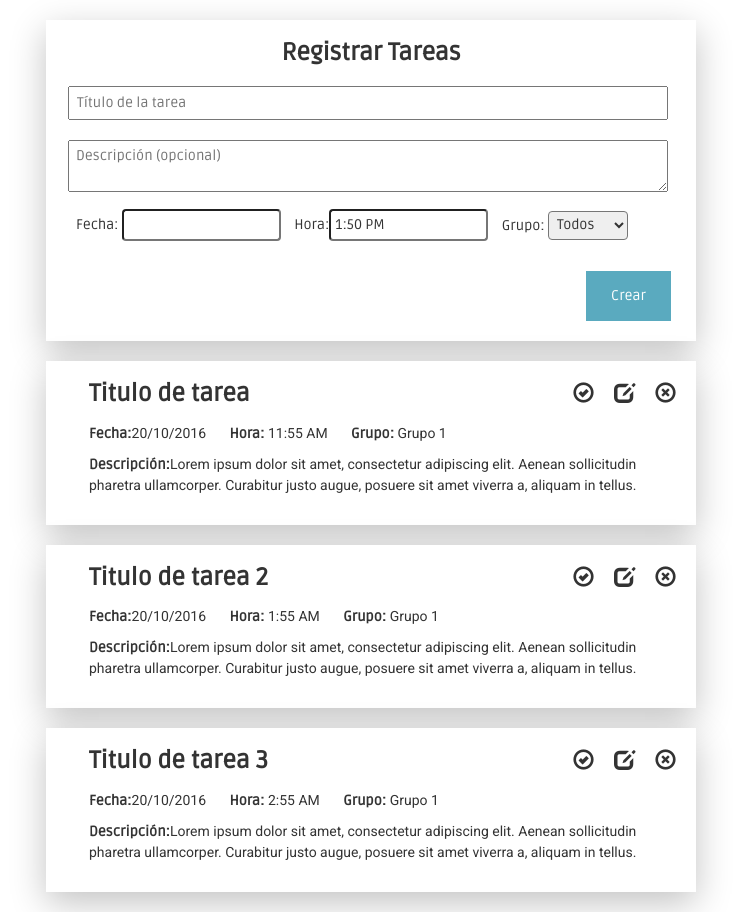
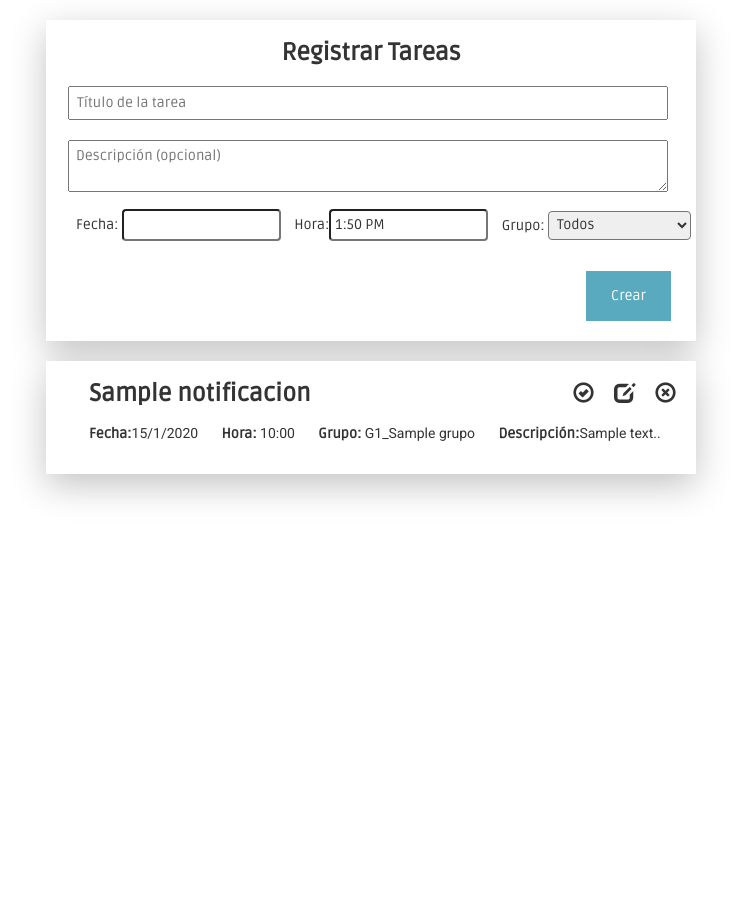
Before and after one commit to JuanEstebanLopez/temporio_web, a Django app: a page that uses temporio/temporio_web/templates/temporio/profesor_tablero.html in a window 1280 px wide. Shown: the whole page, without its empty margins (269-1010 px from the left). After the commit the page ends 499 px from the top, so only its background shows below. Run offline with Django 3.2, Linux system fonts and the light colour scheme; tables that the repository leaves empty hold one stand-in row (values such as "Sample post"); some libraries are stand-ins or nearby versions.

Commit message:
profesor tablero notificaciones

```diff
--- a/temporio/static/js/main.js
+++ b/temporio/static/js/main.js
@@ -70,25 +70,42 @@ $('#crear-tarea').click(function(){
       "tipo": tipoP
     }
 
+
+    if(tipoP<0){
+      tipoP=1;
+    }
+    var hora=horaP.split(":");
+    var h=parseInt(hora[0]);
+    var m=hora[1].split(" ");
+    if(m[1]=="PM"){
+      h+=12;
+    }
+    str_hora=h+"/"+m[0];
+    var str_url='/crear_alarma/'+fechaP+"/"+str_hora+"/"+tipoP+"/"+tituloP+"/"+descripcionP+"/";
+    if(grupoP!="none"){
+      str_url+=grupoP+"/";
+    }
+
     console.log("esto fue lo que obtuvo" + JSON.stringify(datos));
-
-
+    // $('.muro').append("<div class='publicacion'>"+"<span class='glyphicon glyphicon-remove-circle editar' id='borrar' data-title='Borrar'>"+"</span>"+"<span class='glyphicon glyphicon-edit editar' id='editar' data-title='Editar'>"+"</span>"+"<span class='glyphicon glyphicon-ok-circle editar' id='completar' data-title='Marcar como Completo'>"+"</span>"+"<h3>"+tituloP+"</h3>"+"<div class='datos'>"+"<p class='fecha'>"+"<span> Fecha:"+"</span>"+fechaP+"</p>"+"<p class='hora'>"+"<span> Hora:"+"</span>"+horaP+"</p>"+"<p class='grupo'>"+"<span> Grupo:"+"</span>"+grupoP+"</p>"+"<p class='descripcion'>"+"<span> Descripcion:"+"</span>"+descripcionP+"</p>"+"</div>"+"</div>");
+    $.ajax({
+    data: datos,
+    url: str_url,
+    type: 'get',
+    success: function(response){
         $('.muro').append("<div class='publicacion'>"+"<span class='glyphicon glyphicon-remove-circle editar' id='borrar' data-title='Borrar'>"+"</span>"+"<span class='glyphicon glyphicon-edit editar' id='editar' data-title='Editar'>"+"</span>"+"<span class='glyphicon glyphicon-ok-circle editar' id='completar' data-title='Marcar como Completo'>"+"</span>"+"<h3>"+tituloP+"</h3>"+"<div class='datos'>"+"<p class='fecha'>"+"<span> Fecha:"+"</span>"+fechaP+"</p>"+"<p class='hora'>"+"<span> Hora:"+"</span>"+horaP+"</p>"+"<p class='grupo'>"+"<span> Grupo:"+"</span>"+grupoP+"</p>"+"<p class='descripcion'>"+"<span> Descripcion:"+"</span>"+descripcionP+"</p>"+"</div>"+"</div>");
-  /*$.ajax({
-    data: datos,
-    url: 'php/formulario.php',
-    type: 'post',
-
-    success: function(response){
-
         console.log(response);
-
+        alert("Se ha cread la nueva notificación exitosamente.");
+        $('#titulo').val("");
+        $('#descripcion').val("");
+        // $('.muro').append(response);
+    // alert(response);
   },
-
   error: function(){
   console.log("Error")
+  alert("No se pudo crear la notificación.");
 }
-})*/
+})
 }
 
 
--- a/temporio/temporio/settings.py
+++ b/temporio/temporio/settings.py
@@ -104,15 +104,15 @@ AUTH_PASSWORD_VALIDATORS = [
 # Internationalization
 # https://docs.djangoproject.com/en/1.10/topics/i18n/
 
-LANGUAGE_CODE = 'en-us'
+LANGUAGE_CODE = 'es'
 
-TIME_ZONE = 'UTC'
+TIME_ZONE = 'CO'
 
 USE_I18N = True
 
 USE_L10N = True
 
-USE_TZ = True
+USE_TZ = False
 
 
 # Static files (CSS, JavaScript, Images)
--- a/temporio/temporio/urls.py
+++ b/temporio/temporio/urls.py
@@ -23,6 +23,8 @@ urlpatterns = [
     url(r'^$', Home.as_view(), name='index'),
     url(r'^profesor/(?P<codigo>[-_\w]+)/$', InicioProfesor.as_view(), name='index'),
     url(r'^profesor/(?P<codigo>[-_\w]+)/tareas/$', TableroProfesor.as_view(), name='index'),
+    # url(r'^crear_alarma/(?P<dia>[0-9]+)/(?P<mes>[0-9]+)/(?P<anio>[0-9]+)/(?P<hora>[-_\w]+)/(?P<minuto>[-_\w]+)/(?P<tipo>[0-9]+)/(?P<titulo>[-_\w]+)/(?P<descripcion>[-_\w]+)/(?P<materia>[-_\w]+)/$', views.crearNuevaNotificacion, name='crear_notificacion_sin_grupo'),
+    url(r'^crear_alarma/(?P<dia>[0-9]+)/(?P<mes>[0-9]+)/(?P<anio>[0-9]+)/(?P<hora>[-_\w]+)/(?P<minuto>[-_\w]+)/(?P<tipo>[0-9]+)/(?P<titulo>[ -_\w]+)/(?P<descripcion>[ -_\w]+)/(?P<grupo>[-_\w]+)/$', views.crearNuevaNotificacionGrupo, name='crear_notificacion_con_grupo'),
     url(r'^notificaciones/estudiante/(?P<codigo>[-_\w]+)/$', vistaNotificaciones.as_view(), name='index'),
     # url(r'^j', views.post_list,name="in"),
 ]
--- a/temporio/temporio_web/templates/temporio/profesor_tablero.html
+++ b/temporio/temporio_web/templates/temporio/profesor_tablero.html
@@ -1,5 +1,4 @@
 {% load staticfiles %}
-
 <!DOCTYPE html>
 <html lang="en">
 <head>
@@ -71,7 +70,6 @@
 					<div class="mostrar-grupo">
 
 						<div class="grupo1">
-
 							<div class="alumno lg-3">
 								<h4>Fulano de TalA</h4>
 								<div class="apru">
@@ -79,8 +77,6 @@
 									<span class="glyphicon glyphicon-remove ok-criolloN" id="no-pasa" data-title="No Aprobar"></span>
 								</div>
 							</div>
-
-
 							<div class="alumno lg-3">
 								<h4>Fulano de TalB</h4>
 								<div class="apru">
@@ -88,8 +84,6 @@
 									<span class="glyphicon glyphicon-remove ok-criolloN" id="no-pasa" data-title="No Aprobar"></span>
 								</div>
 							</div>
-
-
 							<div class="alumno lg-3">
 								<h4>Fulano de TalC</h4>
 								<div class="apru">
@@ -97,7 +91,6 @@
 									<span class="glyphicon glyphicon-remove ok-criolloN" id="no-pasa" data-title="No Aprobar"></span>
 								</div>
 							</div>
-
 							<div class="alumno lg-3">
 								<h4>Fulano de TalD</h4>
 								<div class="apru">
@@ -105,8 +98,6 @@
 									<span class="glyphicon glyphicon-remove ok-criolloN" id="no-pasa" data-title="No Aprobar"></span>
 								</div>
 							</div>
-
-
 							<div class="alumno lg-3">
 								<h4>Fulano de TalE</h4>
 								<div class="apru">
@@ -114,13 +105,9 @@
 									<span class="glyphicon glyphicon-remove ok-criolloN" id="no-pasa" data-title="No Aprobar"></span>
 								</div>
 							</div>
-
-
 						</div>
 
-
 						<div class="grupo2">
-
 							<div class="alumno lg-3">
 								<h4>Fulano de TalF</h4>
 								<div class="apru">
@@ -128,8 +115,6 @@
 									<span class="glyphicon glyphicon-remove ok-criolloN" id="no-pasa" data-title="No Aprobar"></span>
 								</div>
 							</div>
-
-
 							<div class="alumno lg-3">
 								<h4>Fulano de TalG</h4>
 								<div class="apru">
@@ -137,8 +122,6 @@
 									<span class="glyphicon glyphicon-remove ok-criolloN" id="no-pasa" data-title="No Aprobar"></span>
 								</div>
 							</div>
-
-
 							<div class="alumno lg-3">
 								<h4>Fulano de TalH</h4>
 								<div class="apru">
@@ -146,7 +129,6 @@
 									<span class="glyphicon glyphicon-remove ok-criolloN" id="no-pasa" data-title="No Aprobar"></span>
 								</div>
 							</div>
-
 							<div class="alumno lg-3">
 								<h4>Fulano de TalI</h4>
 								<div class="apru">
@@ -154,8 +136,6 @@
 									<span class="glyphicon glyphicon-remove ok-criolloN" id="no-pasa" data-title="No Aprobar"></span>
 								</div>
 							</div>
-
-
 							<div class="alumno lg-3">
 								<h4>Fulano de TalJ</h4>
 								<div class="apru">
@@ -163,12 +143,9 @@
 									<span class="glyphicon glyphicon-remove ok-criolloN" id="no-pasa" data-title="No Aprobar"></span>
 								</div>
 							</div>
-
-
 						</div>
 
 						<div class="grupo3">
-
 							<div class="alumno lg-3">
 								<h4>Fulano de TalK</h4>
 								<div class="apru">
@@ -176,8 +153,6 @@
 									<span class="glyphicon glyphicon-remove ok-criolloN" id="no-pasa" data-title="No Aprobar"></span>
 								</div>
 							</div>
-
-
 							<div class="alumno lg-3">
 								<h4>Fulano de TalL</h4>
 								<div class="apru">
@@ -185,8 +160,6 @@
 									<span class="glyphicon glyphicon-remove ok-criolloN" id="no-pasa" data-title="No Aprobar"></span>
 								</div>
 							</div>
-
-
 							<div class="alumno lg-3">
 								<h4>Fulano de TalM</h4>
 								<div class="apru">
@@ -194,7 +167,6 @@
 									<span class="glyphicon glyphicon-remove ok-criolloN" id="no-pasa" data-title="No Aprobar"></span>
 								</div>
 							</div>
-
 							<div class="alumno lg-3">
 								<h4>Fulano de TalN</h4>
 								<div class="apru">
@@ -202,8 +174,6 @@
 									<span class="glyphicon glyphicon-remove ok-criolloN" id="no-pasa" data-title="No Aprobar"></span>
 								</div>
 							</div>
-
-
 							<div class="alumno lg-3">
 								<h4>Fulano de TalO</h4>
 								<div class="apru">
@@ -211,24 +181,18 @@
 									<span class="glyphicon glyphicon-remove ok-criolloN" id="no-pasa" data-title="No Aprobar"></span>
 								</div>
 							</div>
-
-
-
 						</div>
 
 					</div>
 
-
-
-
 					<a id="ok">Listo</a>
 				</div>
-
 			</div>
 		</div>
 	</div>
 
 	<div class="container muro">
+		{% if existe %}
 		<div class="publicando lg-12">
 			<h3>Registrar Tareas</h3>
 			<!-- <input type="text" name="fname" placeholder="Titulo de la Tarea"><br>
@@ -243,9 +207,9 @@
 
 				<p>Grupo: <select class="horas" id="grupos">
 					<option>Todos</option>
-        <option>Grupo 1</option>
-        <option>Grupo 2</option>
-        <option>Grupo 3</option>
+					{% for gr in grupos %}
+					<option value="{{gr.codigo_grupo}}">G{{gr.numero_grupo}}_{{gr.nombre_materia}}</option>
+					{% endfor %}
 				</select> </p> <br>
 
 				<a class="enviar" id="crear-tarea">Crear</a>
@@ -254,55 +218,15 @@
 
 
 		</div>
+		{% endif %}
+
+		{%for n in notificaciones%}
+
+			{% include "temporio/profesor_tablero_publicacion.html" with noti=n %}
+		{%endfor%}
 
 
-  <div class="publicacion">
-  <span class="glyphicon glyphicon-remove-circle editar" id="borrar" data-title="Borrar"></span>
-   <span class="glyphicon glyphicon-edit editar" id="editar" data-title="Editar"></span>
 
-   <span class="glyphicon glyphicon-ok-circle editar" id="completar" data-title="Marcar como completo"></span>
-   <h3>Titulo de tarea</h3>
-
-   <div class="datos">
-   	<p class="fecha"><span>Fecha:</span>20/10/2016</p>
-   	<p class="hora"><span>Hora:</span> 11:55 AM</p>
-   	<p class="grupo"><span>Grupo:</span> Grupo 1</p>
-   	<p class="descripcion"><span>Descripción:</span>Lorem ipsum dolor sit amet, consectetur adipiscing elit. Aenean sollicitudin pharetra ullamcorper. Curabitur justo augue, posuere sit amet viverra a, aliquam in tellus.</p>
-
-   </div>
-  </div>
-
-  <div class="publicacion">
-  <span class="glyphicon glyphicon-remove-circle editar" id="borrar" data-title="Borrar"></span>
-   <span class="glyphicon glyphicon-edit editar" id="editar" data-title="Editar"></span>
-
-   <span class="glyphicon glyphicon-ok-circle editar" id="completar" data-title="Marcar como completo"></span>
-   <h3>Titulo de tarea 2</h3>
-
-   <div class="datos">
-   	<p class="fecha"><span>Fecha:</span>20/10/2016</p>
-   	<p class="hora"><span>Hora:</span> 1:55 AM</p>
-   	<p class="grupo"><span>Grupo:</span> Grupo 1</p>
-   	<p class="descripcion"><span contenteditable="false">Descripción:</span>Lorem ipsum dolor sit amet, consectetur adipiscing elit. Aenean sollicitudin pharetra ullamcorper. Curabitur justo augue, posuere sit amet viverra a, aliquam in tellus.</p>
-
-   </div>
-  </div>
-
-  <div class="publicacion">
-  <span class="glyphicon glyphicon-remove-circle editar" id="borrar" data-title="Borrar"></span>
-   <span class="glyphicon glyphicon-edit editar" id="editar" data-title="Editar"></span>
-
-   <span class="glyphicon glyphicon-ok-circle editar" id="completar" data-title="Marcar como completo"></span>
-   <h3>Titulo de tarea 3</h3>
-
-   <div class="datos">
-   	<p class="fecha"><span>Fecha:</span>20/10/2016</p>
-   	<p class="hora"><span>Hora:</span> 2:55 AM</p>
-   	<p class="grupo"><span>Grupo:</span> Grupo 1</p>
-   	<p class="descripcion"><span >Descripción:</span>Lorem ipsum dolor sit amet, consectetur adipiscing elit. Aenean sollicitudin pharetra ullamcorper. Curabitur justo augue, posuere sit amet viverra a, aliquam in tellus.</p>
-
-   </div>
-  </div>
 
 
 	</div>
--- /dev/null
+++ b/temporio/temporio_web/templates/temporio/profesor_tablero_publicacion.html
@@ -0,0 +1,21 @@
+{% load temporio_tags %}
+<div class="publicacion">
+  <span class="glyphicon glyphicon-remove-circle editar" id="borrar" data-title="Borrar"></span>
+  <span class="glyphicon glyphicon-edit editar" id="editar" data-title="Editar"></span>
+  <span class="glyphicon glyphicon-ok-circle editar" id="completar" data-title="Marcar como completo"></span>
+  <h3>{{n.titulo}}</h3>
+
+  <div class="datos">
+    <p class="fecha"><span>Fecha:</span>{{noti | get_fecha_notificacion}}</p>
+    <p class="hora"><span>Hora:</span> {{noti | get_hora_notificacion}}</p>
+    {% if n.grupos_materia_notificacion%}
+      <p class="grupo"><span>Grupo:</span>
+        {% for n in noti.grupos_materia_notificacion.all%}
+          {{n|get_nombre_grupo}}
+        {% endfor %}
+      </p>
+    {% endif %}
+    <p class="descripcion"><span >Descripción:</span>{{n.descripcion}}.</p>
+
+  </div>
+</div>
--- /dev/null
+++ b/temporio/temporio_web/templatetags/temporio_tags.py
@@ -0,0 +1,31 @@
+import datetime
+from django.utils.timezone import utc
+from django import template
+from temporio_web.models import Apunte, Notificacion, Profesor, Estudiante, Materia, Grupo, CodigoGrupo
+from django.contrib.contenttypes.models import ContentType
+register = template.Library()
+
+@register.filter(name='get_nombre_grupo')
+def get_nombre_grupo(grupo):
+    gru=Grupo.objects.get(codigo_grupo=grupo);
+    cod="G"+str(gru.numero_grupo)+"_"+gru.nombre_materia;
+    return cod;
+
+@register.filter(name='get_hora_notificacion')
+def get_hora_notificacion(noti):
+    h=noti.tiempo_alarma.hour
+    m=noti.tiempo_alarma.minute;
+    hora="";
+    if h<10:
+        hora=hora+"0";
+    hora=hora+str(h)+":";
+    if m<10:
+        hora=hora+"0";
+    noti.tiempo_alarma.replace(tzinfo=utc)
+    hora=hora+str(m);
+    return hora;
+
+@register.filter(name='get_fecha_notificacion')
+def get_fecha_notificacion(noti):
+    fecha=str(noti.tiempo_alarma.day)+"/"+str(noti.tiempo_alarma.month)+"/"+str(noti.tiempo_alarma.year);
+    return fecha;
--- a/temporio/temporio_web/views.py
+++ b/temporio/temporio_web/views.py
@@ -1,7 +1,7 @@
 
 # -*- coding: utf-8 -*-
 from django.shortcuts import render
-# import datetime
+import datetime
 # import string
 # import random
 # import base64
@@ -12,7 +12,7 @@
 
 from django.views.generic import View, FormView, UpdateView, CreateView, DetailView, ListView, TemplateView
 # from django.contrib.auth import authenticate, login, logout
-# from django.http import HttpResponseRedirect, HttpResponse
+from django.http import HttpResponseRedirect, HttpResponse
 # from django.contrib.auth.decorators import login_required
 # from django.core.urlresolvers import reverse
 # from django.contrib import auth
@@ -29,9 +29,9 @@
 # from django.http import Http404
 #
 # from django.template import defaultfilters
-# from django.template.defaultfilters import slugify
+from django.template.defaultfilters import slugify
+from models import Apunte, Notificacion, Profesor, Estudiante, Materia, Grupo,CodigoGrupo
 
-from models import Apunte, Notificacion, Profesor, Estudiante, Materia
 
 """
 Método usado para pedir las notificaciones de un estudiante que han sido cradas por sus profesores.
@@ -49,7 +49,7 @@
 """
 Método usado para pedir las notificaciones que un profesores ha creado para sus grupos.
 """
-def getNotificacionesEstudiantes(profesor):
+def getNotificacionesProfesor(profesor):
     notis=set([]);
     grupos_profesor=profesor.grupos.all();
     todas_notis=Notificacion.objects.all();
@@ -59,6 +59,9 @@
                 notis.add(n);
     return notis;
 
+"""
+Método usado para pedir las materias que da un profesor dependiendo de los geupos que tenga.
+"""
 def getMateriasProfesor(profesor):
     materias=set([]);
     grupos_profesor=profesor.grupos.all();
@@ -68,8 +71,39 @@
             if g.codigo_grupo in grupos_profesor:
                 materias.add(m);
     return materias;
+"""
+Método para dar el formato de hora del json, desde un datetimefield.
+"""
+def getSTRFecha(fech):
+    h=fech.hour
+    m=fech.minute;
+    hora="";
+    if h<10:
+        hora=hora+"0";
+    hora=hora+str(h)+":";
+    if m<10:
+        hora=hora+"0";
+    hora=hora+str(m);
+    fecha=str(fech.year)+"-"+str(fech.month)+"-"+str(fech.day)+"-"+hora;
+    return fecha;
 
+def crearNuevaNotificacionGrupo(request,dia,mes,anio,hora,minuto,tipo,titulo,descripcion,grupo):
+    print("asda____________"+hora);
+    myStr = anio+"-"+mes+"-"+dia+" "+hora+":"+minuto;
+    tiem_al = datetime.datetime.strptime(myStr, "%Y-%m-%d %H:%M");
+    fech_al =tiem_al;
 
+    str_fech=anio+"-"+mes+"-"+dia+"-"+hora+":"+minuto;
+    cg=CodigoGrupo.objects.all().get(codigo=grupo);
+    gr= Grupo.objects.all().get(codigo_grupo=cg);
+    noti=Notificacion(titulo=titulo,descripcion=descripcion,fecha_alarma =fech_al,tiempo_alarma =tiem_al,tipo_tarea =tipo,materia=gr.nombre_materia,tipo_repeticion="PUNTUAL",estado = 1,str_fecha=str_fech
+    );
+    noti.save();
+    noti.grupos_materia_notificacion.add(cg);
+    noti.save();
+    # s = "/"
+    # return HttpResponseRedirect(s);
+    return render(request, 'temporio/profesor_tablero_publicacion.html', {"noti":noti})
 
 def post_list(request):
     print(str("_catasdasdas"))
@@ -109,6 +143,8 @@
         if prfs:
             context["existe"]=True;
             profesor = Profesor.objects.all().get(codigo=cod);
+            context["grupos"]=Grupo.objects.all().filter(profesor=profesor);
+            context["notificaciones"]=getNotificacionesProfesor(profesor);
         return context
 
 class vistaNotificaciones(TemplateView):
```
Also changed, not shown: temporio/templatetags/temporio_tags.py (added, +19 -0 lines), temporio/temporio_web/templatetags/__init__.py (added). Lines whose indentation alone changed are shown as unchanged.
